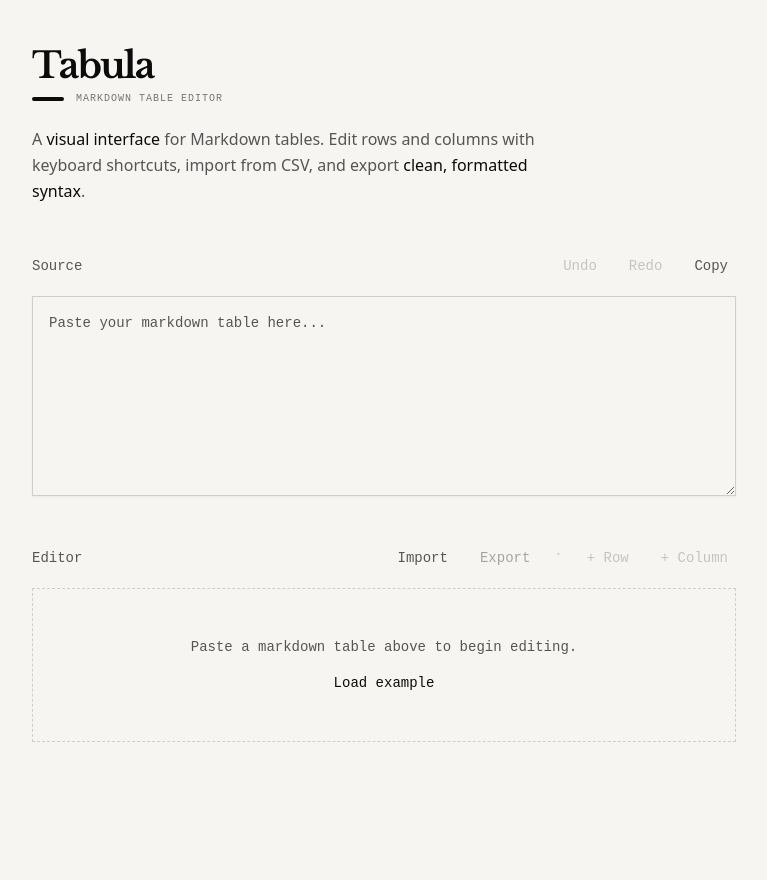
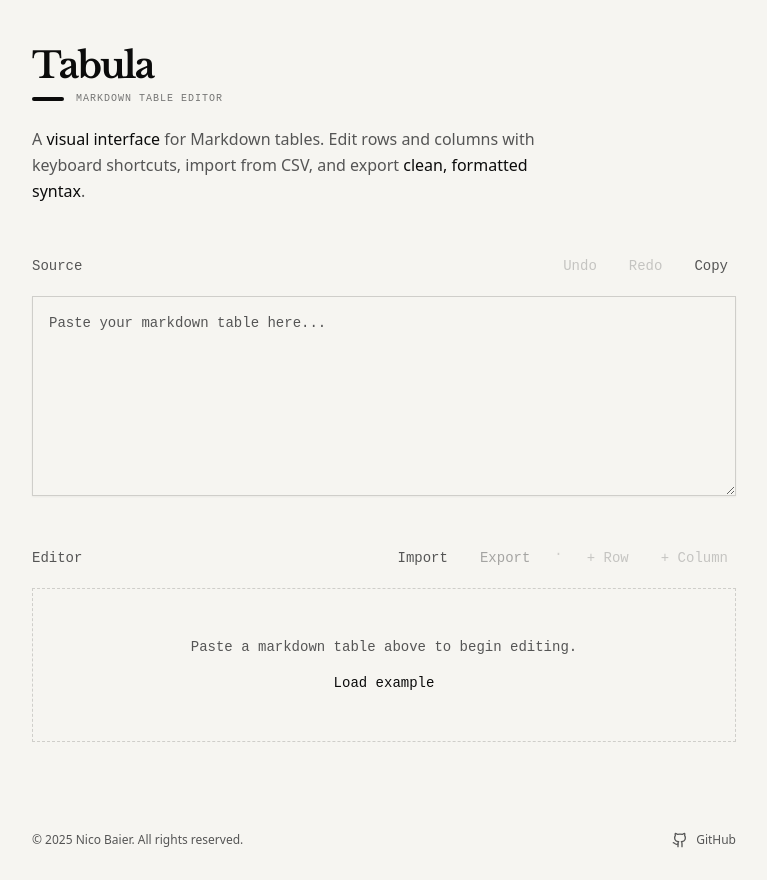
Before and after one commit to nbbaier/v0-md-table-editor, a React (Vite) app: page / in a window 1280 px wide. Shown: the whole page, without its empty margins (256-1023 px from the left). Before the commit the page ends 800 px from the top, so only its background shows below. Built offline with nearby package versions, Linux system fonts and the light colour scheme.

Commit message:
added footer

```diff
--- a/src/App.tsx
+++ b/src/App.tsx
@@ -1,10 +1,14 @@
 import { Toaster } from "sonner";
+import Footer from "@/components/footer";
 import MarkdownTableEditor from "@/components/markdown-table-editor";
 
 export default function App() {
 	return (
-		<main className="min-h-screen bg-background">
-			<MarkdownTableEditor />
+		<div className="flex flex-col min-h-screen bg-background">
+			<main className="flex-1">
+				<MarkdownTableEditor />
+			</main>
+			<Footer />
 			<Toaster
 				toastOptions={{
 					style: {
@@ -14,6 +18,6 @@ export default function App() {
 				richColors
 				position="top-right"
 			/>
-		</main>
+		</div>
 	);
 }
--- /dev/null
+++ b/src/components/footer.tsx
@@ -0,0 +1,25 @@
+import { Github } from "lucide-react";
+
+export default function Footer() {
+	return (
+		<footer className="">
+			<div className="px-8 py-8 mx-auto max-w-3xl">
+				<div className="flex justify-between items-center text-xs text-muted-foreground">
+					<p>
+						&copy; {new Date().getFullYear()} Nico Baier. All rights reserved.
+					</p>
+					<a
+						href="https://github.com/nbbaier/v0-md-table-editor"
+						target="_blank"
+						rel="noopener noreferrer"
+						className="flex items-center gap-2 hover:text-foreground transition-colors"
+						title="View on GitHub"
+					>
+						<Github className="w-4 h-4" />
+						GitHub
+					</a>
+				</div>
+			</div>
+		</footer>
+	);
+}
```
